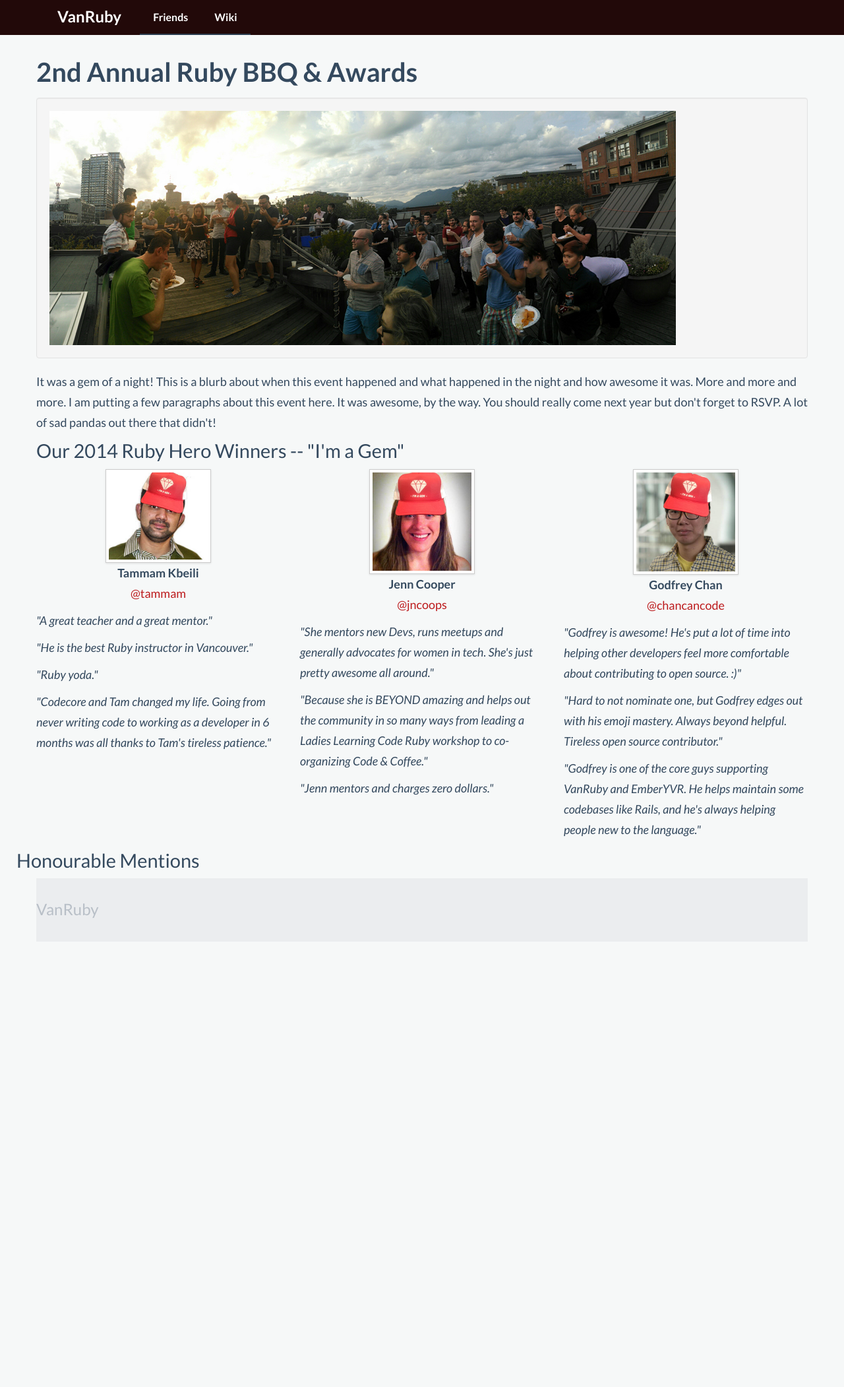
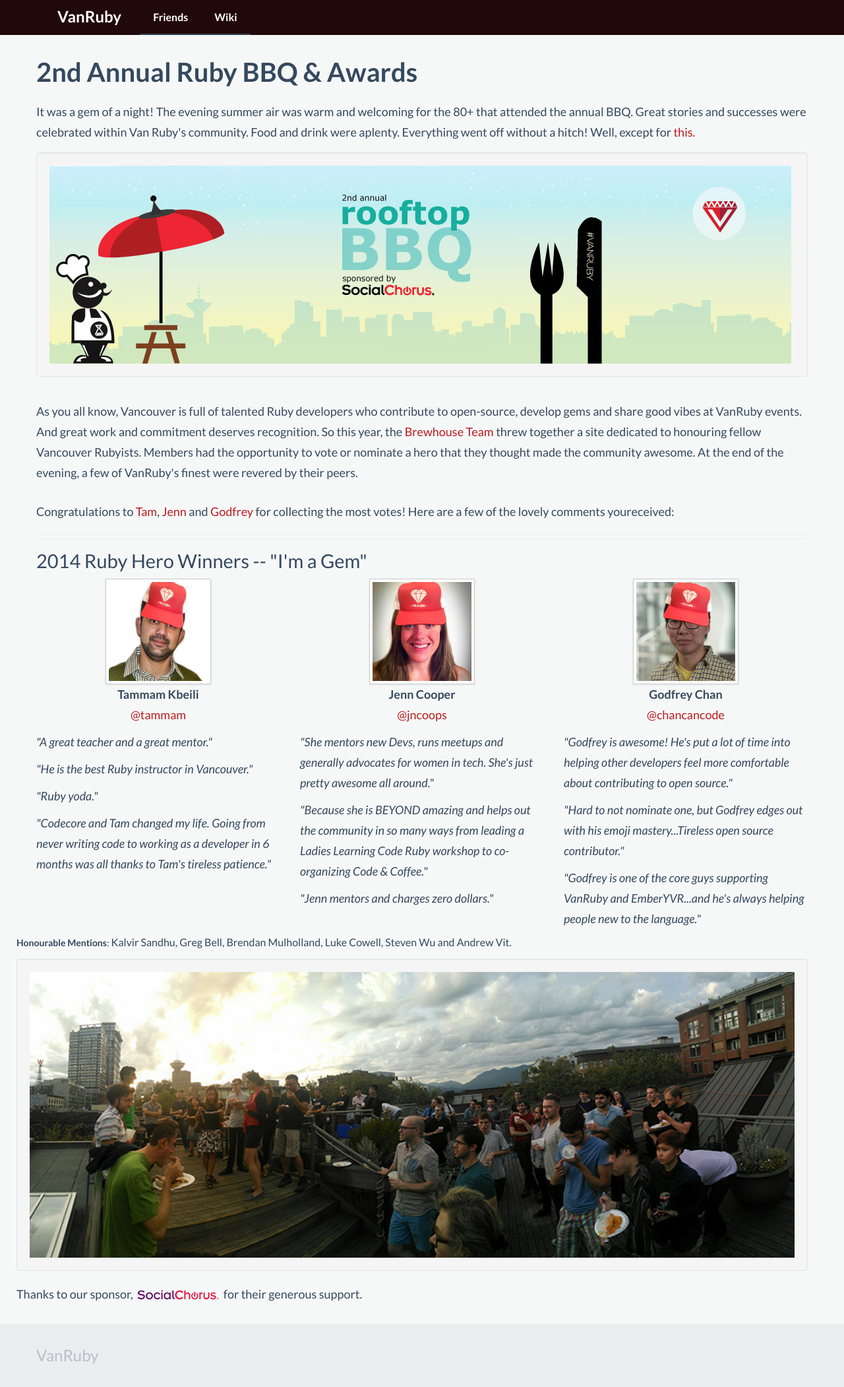
Before and after one commit to vanruby/vanruby.github.io, a Jekyll site: the page built from 2014-hereos.html, in a window 1280 px wide. Shown: the whole page at 66% size. Built offline with Jekyll 4.4.1, drawn with Linux system fonts in a browser that asks for light colours; Markdown is read by kramdown in place of the engine named in the settings; before the commit the page ends 1447 px from its top, so only the background shows below that.

Commit message:
Van Ruby Heroes Page
updated a whole lotta shit!

```diff
--- a/2014-hereos.html
+++ b/2014-hereos.html
@@ -8,20 +8,28 @@ title: "VanRuby - Vancouver Ruby on Rails Group"
     <div class="span12">
 		  <h3>2nd Annual Ruby BBQ &amp; Awards</h3>
 
+      <br><p>It was a gem of a night! The evening summer air was warm and welcoming for the 80+ that attended the annual BBQ. Great stories and successes were celebrated within Van Ruby's community. Food and drink were aplenty. Everything went off without a hitch! Well, except for <a href="https://twitter.com/floriidaaa/status/505251938016198656/photo/1">this.</a></p>
+
       <div class="media well">
-        <img src="/images/pano-vanruby.jpg">
+        <img src="/images/500pix.jpg">
       </div>
 
-      <p>It was a gem of a night! This is a blurb about when this event happened and what happened in the night and how awesome it was. More and more and more. I am putting a few paragraphs about this event here. It was awesome, by the way. You should really come next year but don't forget to RSVP. A lot of sad pandas out there that didn't!</p>
+      <br><p>As you all know, Vancouver is full of talented Ruby developers who contribute to open-source, develop gems and share good vibes at VanRuby events. And great work and commitment deserves recognition. So this year, the <a href="https://twitter.com/BrewhouseTeam">Brewhouse Team</a> threw together a site dedicated to honouring fellow Vancouver Rubyists. Members had the opportunity to vote or nominate a hero that they thought made the community awesome. At the end of the evening, a few of VanRuby's finest were revered by their peers.</p>
 
-      <h4>Our 2014 Ruby Hero Winners -- "I'm a Gem"</h4>
+      <br><p>Congratulations to <a href="http://twitter.com/tammam">Tam</a>, <a href="http://twitter.com/jncoops">Jenn</a> and <a href="http://twitter.com/chancancode">Godfrey</a> for collecting the most votes! Here are a few of the lovely comments youreceived:</p>
+
+      <hr>
+
+      <h4>2014 Ruby Hero Winners -- "I'm a Gem"</h4>
+
+      </hr>
     </div>
   </div>
 
   <div class="row">
     <div class="span4">
       <div class="pagination-centered">
-        <img src="/images/tam.jpg" alt="Tam" width="150" height="150" class="img-polaroid">
+        <img src="/images/tam.jpg" alt="Tam's picture" width="150" class="img-polaroid" style="height:150px">
         <p>
           <strong>Tammam Kbeili</strong>
           <br><a href="http://twitter.com/tammam">@tammam</a>
@@ -36,7 +44,7 @@ title: "VanRuby - Vancouver Ruby on Rails Group"
 
     <div class="span4">
       <div class="pagination-centered">
-      <img src="/images/jenncoop.jpg" alt="Jenn" width="150" height="150" class="img-polaroid">
+      <img src="/images/jenncoop.jpg" alt="Jenn's picture" width="150" class="img-polaroid">
       <p>
         <strong>Jenn Cooper</strong>
         <br><a href="http://twitter.com/jncoops">@jncoops</a>
@@ -44,75 +52,38 @@ title: "VanRuby - Vancouver Ruby on Rails Group"
     </div>
 
     <p><em>"She mentors new Devs, runs meetups and generally advocates for women in tech. She's just pretty awesome all around."</p></em>
-    <p><em>"Because she is BEYOND amazing and helps out the community in so many ways from leading a Ladies Learning Code Ruby workshop to co-organizing Code & Coffee."</p></em>
+    <p><em>"Because she is BEYOND amazing and helps out the community in so many ways from leading a Ladies Learning Code Ruby workshop to co-organizing Code &amp; Coffee."</p></em>
     <p><em>"Jenn mentors and charges zero dollars."</p></em>
   </div>
 
     <div class="span4">
       <div class="pagination-centered">
-      <img src="/images/godfrey.jpg" alt="Godfrey Chan's photo" width="150" height="150" class="img-polaroid">
+      <img src="/images/godfrey.jpg" alt="Godfrey photo" width="150" class="img-polaroid">
       <p>
         <strong>Godfrey Chan</strong>
         <br><a href="http://twitter.com/chancancode">@chancancode</a>
       </p>
     </div>
 
-    <p><em>"Godfrey is awesome! He's put a lot of time into helping other developers feel more comfortable about contributing to open source. :)"</p></em>
-    <p><em>"Hard to not nominate one, but Godfrey edges out with his emoji mastery. Always beyond helpful. Tireless open source contributor."</p></em>
-    <p><em>"Godfrey is one of the core guys supporting VanRuby and EmberYVR. He helps maintain some codebases like Rails, and he's always helping people new to the language."</p></em>
+    <p><em>"Godfrey is awesome! He's put a lot of time into helping other developers feel more comfortable about contributing to open source."</p></em>
+    <p><em>"Hard to not nominate one, but Godfrey edges out with his emoji mastery...Tireless open source contributor."</p></em>
+    <p><em>"Godfrey is one of the core guys supporting VanRuby and EmberYVR...and he's always helping people new to the language."</p></em>
   </div><!-- /.row -->
 
-  <div class="row">
-    <div class="span12">
-      <h4>Honourable Mentions</h4>
+<strong>Honourable Mentions</strong>:<font size="3"> Kalvir Sandhu, Greg Bell, Brendan Mulholland, Luke Cowell, Steven Wu and Andrew Vit.</font size="3">
+         <!-- <div class="span12"> -->
+
+      <div class="media well">
+        <img src="/images/pano-vanruby.jpg">
+      </div>
+
+      <div>
+        <p>Thanks to our sponsor, <a href="http://www.socialchorus.com/"><img src="/images/socialchorus_logo.png" alt="Social Chorus Logo"></a> for their generous support.</p>
+      </div>
+
+
+
     </div><!-- /.span12 -->
   </div><!-- /.row -->
 
 </div><!-- /.container -->
-
-<!--
-
-<!DOCTYPE html>
-<html>
-<head>
-<style>
-table, td, th {
-    border: 1px solid black;
-}
-
-table {
-    width: 100%;
-}
-
-th {
-    height: 50px;
-}
-</style>
-</head>
-<body>
-
-<table>
-  <tr>
-    <th>Name</th>
-    <th>Comments</th>
-  </tr>
-  <tr>
-    <td>Kalv Sandhu</td>
-    <td>He's awesome</td>
-  </tr>
-  <tr>
-    <td>Lois</td>
-    <td>Cookies!</td>
-  </tr>
-  <tr>
-    <td>Joe</td>
-    <td>Rad!</td>
-  </tr>
-  <tr>
-    <td>Bob</td>
-    <td>amazeballs</td>
-</tr>
-</table>
-</body>
-</html>
-<br> -->
```
Also changed, not shown: images/500pix.jpg (added), images/pano-vanruby.jpg, images/socialchorus_logo.png (added).
